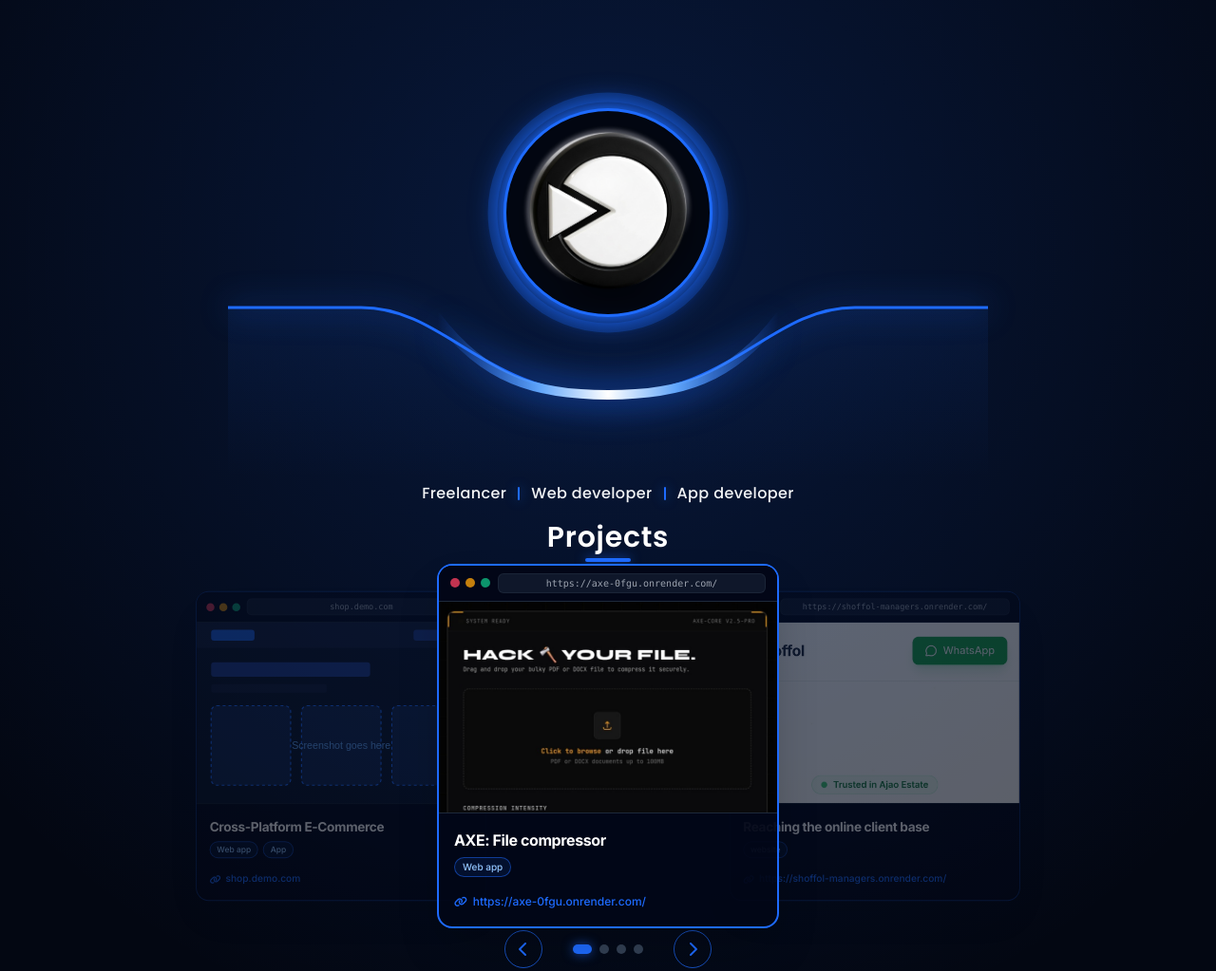
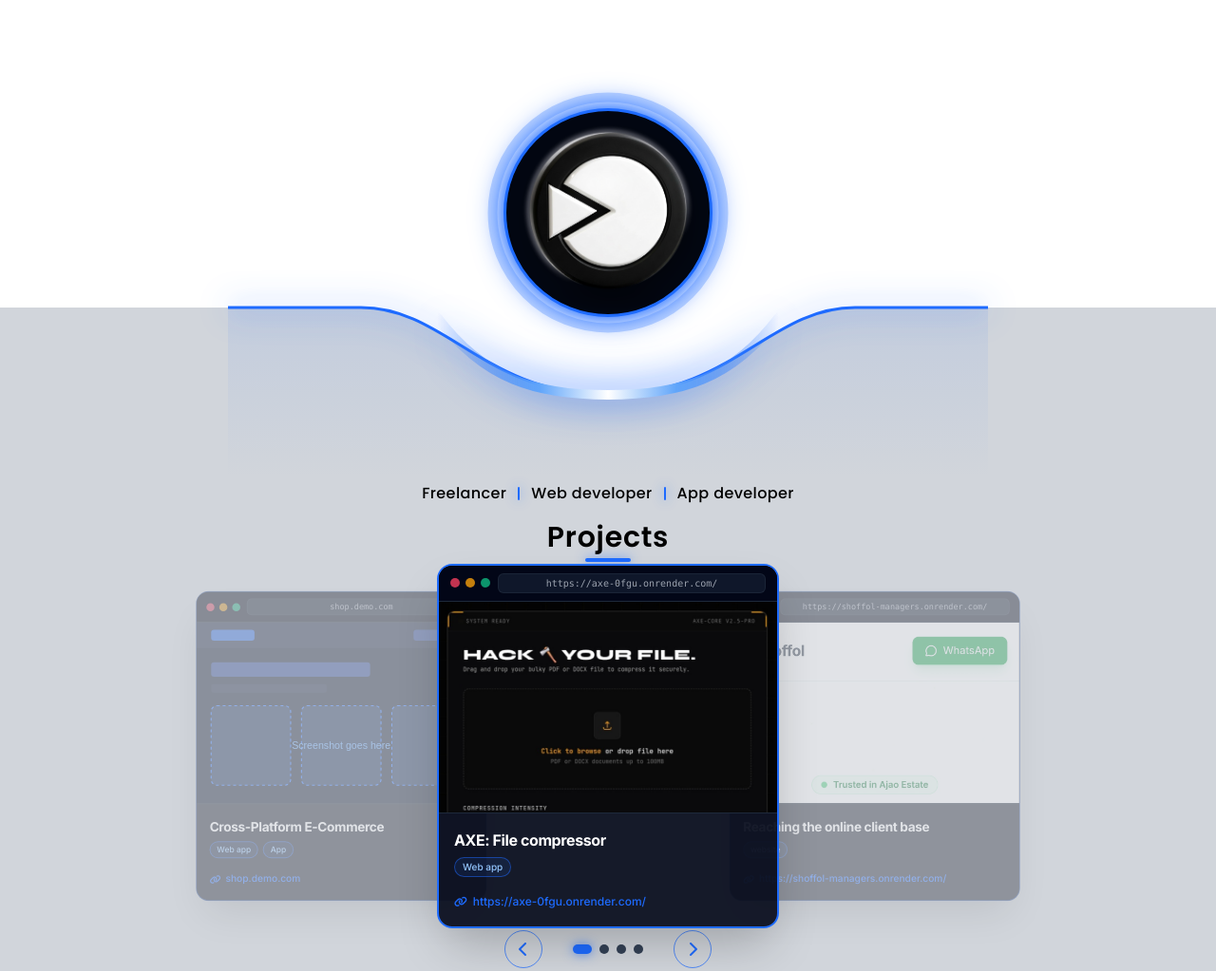
Before and after one commit to ugochukwudavid321/IMPUSLENOCODE.PORTFOLIO.SITE, a plain HTML site: page index.html in a window 1280 px wide. Shown: the top 1023 px of the page at 95% size. Drawn offline with nearby package versions, Linux system fonts and the light colour scheme.

Commit message:
colour changes 1

```diff
--- a/index.html
+++ b/index.html
@@ -21,9 +21,9 @@
     /* Base typography & ambient desktop background setup */
     body {
       font-family: 'Inter', sans-serif;
-      background-color: #030712; /* Very dark navy background */
-      background-image: radial-gradient(circle at 50% 20%, rgba(30, 107, 255, 0.18), transparent 70%);
-      color: #ffffff;
+      background-color: #d1d5db; /* Very dark navy background */
+      background-image: none;
+      color: #000000;
       overflow-x: hidden;
       -webkit-tap-highlight-color: transparent;
     }
@@ -189,7 +189,7 @@
     }
   </style>
 </head>
-<body class="min-h-screen flex flex-col items-center justify-between py-4 text-white">
+<body class="min-h-screen flex flex-col items-center justify-between py-4 text-black">
 
   <!-- FULL-WIDTH HERO LOGO SECTION -->
   <header class="hero-container w-full pt-2 pb-2">
@@ -212,7 +212,8 @@
             <stop offset="100%" stop-color="rgba(30, 107, 255, 0)" />
           </linearGradient>
         </defs>
-
+<path d="M-2000,-2000 H2400 V150 H330 C285,150 265,196 200,196 C135,196 115,150 70,150 H-2000 Z"
+      fill="#ffffff" />
         <!-- Subtle surface shade beneath the line -->
         <path d="M0,150 H70 C115,150 135,196 200,196 C265,196 285,150 330,150 H400 V240 H0 Z"
               fill="url(#surfaceGradient)" />
@@ -243,7 +244,7 @@
     </div>
 
     <!-- 6. Tagline centered directly under hero using Poppins font, forced to 1 line on 360px screens -->
-    <div class="heading-font flex items-center justify-center space-x-1.5 sm:space-x-3 text-xs min-[360px]:text-sm sm:text-base font-medium tracking-wide text-gray-100 mt-1 whitespace-nowrap px-2">
+    <div class="heading-font flex items-center justify-center space-x-1.5 sm:space-x-3 text-xs min-[360px]:text-sm sm:text-base font-medium tracking-wide text-black mt-1 whitespace-nowrap px-2">
       <span>Freelancer</span>
       <div class="w-[2px] h-3.5 bg-[#1e6bff] rounded-full mx-0.5 glow-line inline-block"></div>
       <span>Web developer</span>
```
